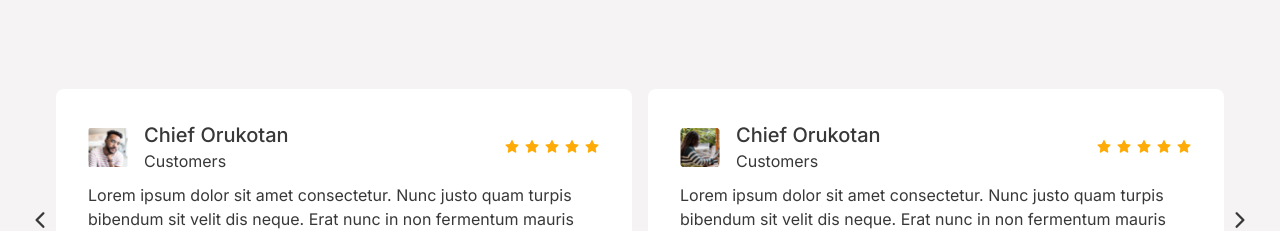
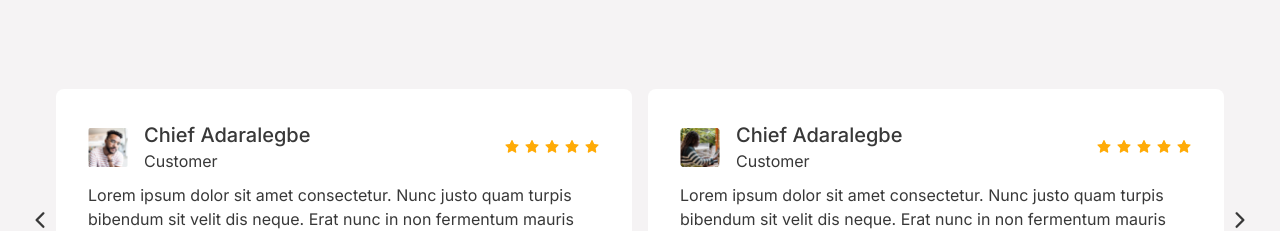
Before and after one commit to patkoton/akitech, a React (Create React App) app: page / in a window 1280 px wide. Shown: the part 2680-2911 px from the top of the page. Built offline with nearby package versions, Linux system fonts and the light colour scheme.

Commit message:
Updated Data Input

```diff
--- a/src/data.ts
+++ b/src/data.ts
@@ -64,14 +64,14 @@ const image4 = ((): Imagew => ({
 export const testContent = [
     {
         image: image4.t_img1,
-        name: 'Chief Orukotan',
-        role: 'Customers',
+        name: 'Chief Adaralegbe',
+        role: 'Customer',
         description: 'Lorem ipsum dolor sit amet consectetur. Nunc justo quam turpis bibendum sit velit dis neque. Erat nunc in non fermentum mauris tempor sed. Dictum diam vel in pharetra gravida proin sit.'
     },
     {
         image: image4.t_img2,
-        name: 'Chief Orukotan',
-        role: 'Customers',
+        name: 'Chief Adaralegbe',
+        role: 'Customer',
         description: 'Lorem ipsum dolor sit amet consectetur. Nunc justo quam turpis bibendum sit velit dis neque. Erat nunc in non fermentum mauris tempor sed. Dictum diam vel in pharetra gravida proin sit.'
     },
 ]
```
